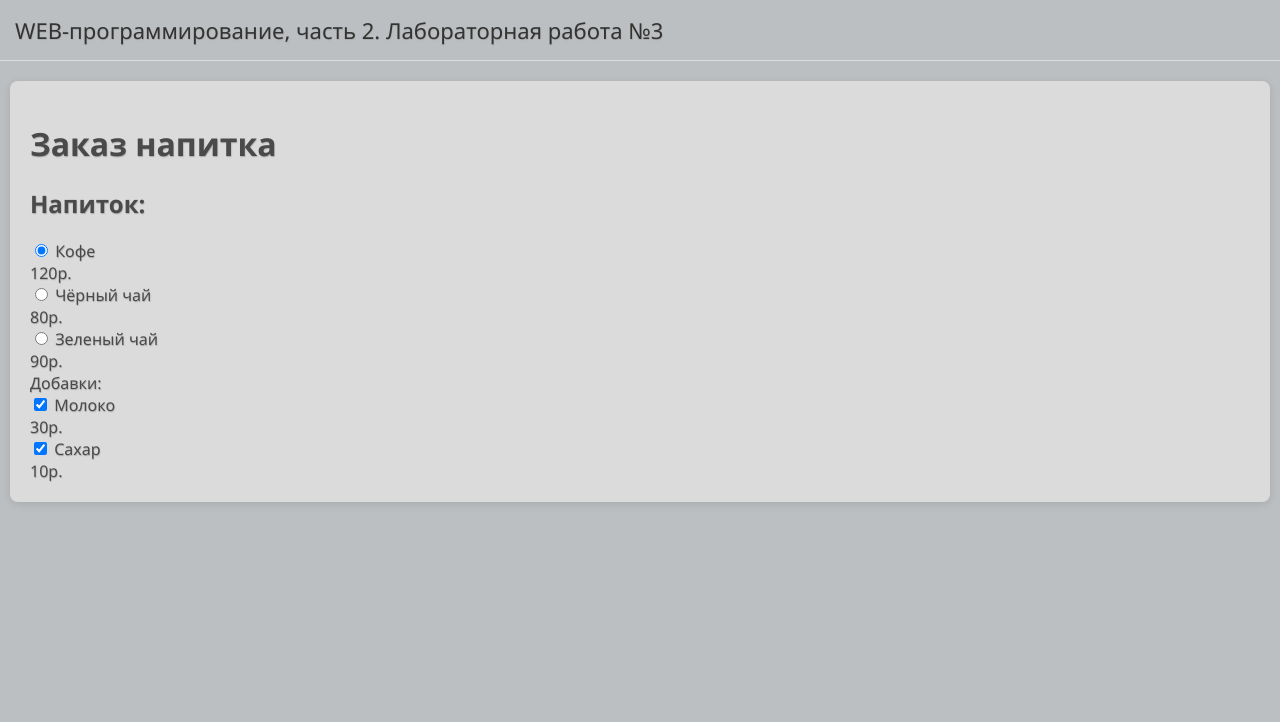
After one commit to nikrob04/backend, a Flask app: page /lab3/order in a window 1280 px wide. The commit adds this page. Shown: the top 722 px of the page. Run offline with Flask 3, Linux system fonts and the light colour scheme.

Commit message:
Заказ напитка

```diff
--- a/lab3.py
+++ b/lab3.py
@@ -34,3 +34,29 @@ def form1():
         errors['age'] = 'Заполните возраст!'
     sex = request.args.get('sex')
     return render_template('lab3/form1.html', user=user, age=age, sex=sex, errors=errors)
+
+@lab3.route('/lab3/order')
+def order():
+    return render_template('/lab3/order.html')
+
+@lab3.route('/lab3/pay')
+def pay():
+    price = 0
+    drink = request.args.get('drink')
+    if drink == 'cofee':
+        price = 120
+    elif drink == 'black-tea':
+        price = 80
+    else:
+        price = 70
+
+    if request.args.get('milk') == 'on':
+        price += 30
+    if request.args.get('sugar') == 'on':
+        price += 10
+    return render_template('lab3/pay.html', price=price)
+
+@lab3.route('/lab3/success')
+def success():
+    price = request.args.get('price', 0)
+    return render_template('lab3/success.html', price=price)
--- a/templates/lab3/lab3.html
+++ b/templates/lab3/lab3.html
@@ -14,6 +14,7 @@
         </li>
         <li><a href="/lab3/del_cookie">Удалить Куки</a></li>
         <li><a href="/lab3/form1">Форма</a></li>
+        <li><a href="/lab3/order">Заказ</a></li>
 
     </ol>
 {%endblock%}
--- /dev/null
+++ b/templates/lab3/order.html
@@ -0,0 +1,53 @@
+{% extends "base.html"%}
+
+{# Номер лаб. работы: #}
+{%block lab%} Лабораторная работа №3 {%endblock%}
+
+{# Основная часть: #}
+{%block main%}
+    <h1>Заказ напитка</h1>
+    <form action="/lab3/pay">
+        <h2>Напиток:</h2>
+        <div>
+            <label class="drink-option">
+                <input type="radio" value="cofee" name="drink" checked>
+                <span class="drink-name">Кофе</span>
+                <div class="price">120р.</div>
+            </label>
+        </div>
+
+        <div>
+            <label class="drink-option">
+                <input type="radio" value="black-tea" name="drink">
+                <span class="drink-name">Чёрный чай</span>
+                <div class="price">80р.</div>
+            </label>
+        </div>
+
+        <div>
+            <label class="drink-option">
+                <input type="radio" value="green-tea" name="drink">
+                <span class="drink-name">Зеленый чай</span>
+                <div class="price">90р.</div>
+            </label>
+        </div>
+
+        <div>Добавки:</div>
+        <div>
+            <label class="addon-option">
+                <input type="checkbox" name="milk" checked>
+                <span class="addon-name">Молоко</span>
+                <div class="price">30р.</div>
+            </label>
+        </div>
+
+        <div>
+            <label class="addon-option">
+                <input type="checkbox" name="sugar" checked>
+                <span class="addon-name">Сахар</span>
+                <div class="price">10р.</div>
+            </label>
+        </div>
+
+    </form>
+{%endblock%}
```
Also changed, not shown: templates/lab3/pay.html (added, +31 -0 lines), templates/lab3/success.html (added, +12 -0 lines).
